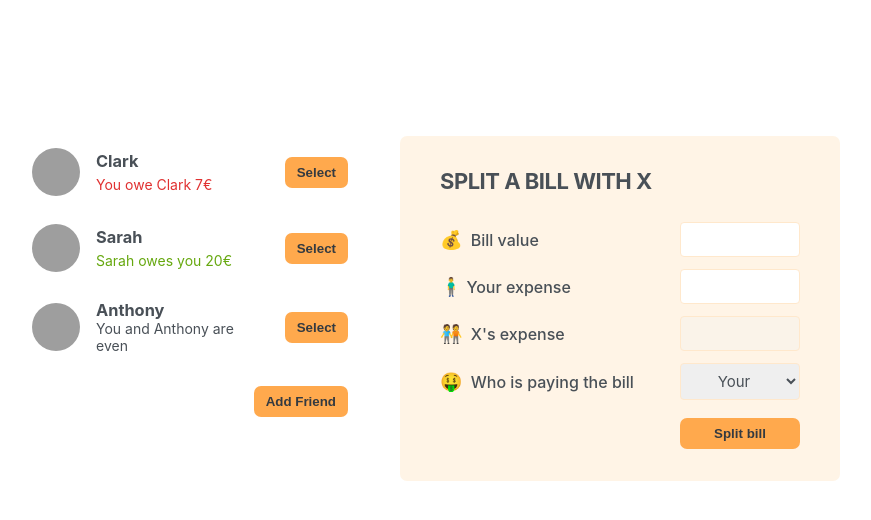
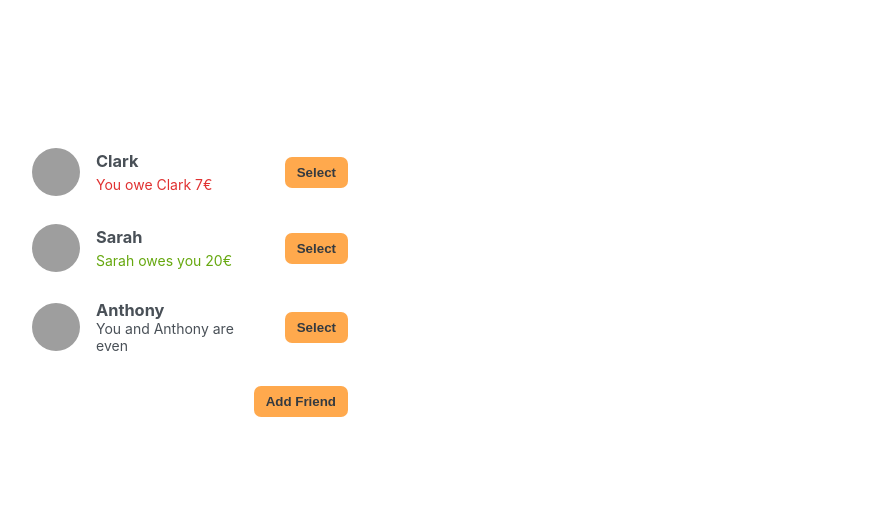
Before and after one commit to easyrilwan/eat-n-split, a React (Create React App) app: page / in a window 1280 px wide. Shown: the top 520 px of the page, without its empty margins (210-1081 px from the left). Built offline with nearby package versions, Linux system fonts and the light colour scheme; grey boxes are pictures that could not be loaded; the HTML template or start-up script is replaced by a standard one.

Commit message:
controlled element

```diff
--- a/src/App.js
+++ b/src/App.js
@@ -32,6 +32,7 @@
 export default function App() {
   const [friends, setFriends] = useState(initialFriends);
   const [showAddFriend, setShowAddFriend] = useState(false);
+  const [selectedFriend, setSelectedFriend] = useState(null);
 
   function handleShowAddFriend() {
     setShowAddFriend((show) => !show);
@@ -42,33 +43,52 @@
     setShowAddFriend(false);
   }
 
+  function handleSelection(friend) {
+    // setSelectedFriend(friend);
+    setSelectedFriend((cur) => (cur?.id === friend.id ? null : friend));
+    setShowAddFriend(false);
+  }
+
   return (
     <div className="app">
       <div className="sidebar">
-        <FriendsList friends={friends} />
+        <FriendsList
+          friends={friends}
+          selectedFriend={selectedFriend}
+          onSelection={handleSelection}
+        />
+
         {showAddFriend && <FormAddFriend onAddFriend={handleAddFriend} />}
+
         <Button onClick={handleShowAddFriend}>
           {showAddFriend ? "Close" : "Add Friend"}
         </Button>
       </div>
-      <FormSplitBill />
+      {selectedFriend && <FormSplitBill selectedFriend={selectedFriend} />}
     </div>
   );
 }
 
-function FriendsList({ friends }) {
+function FriendsList({ friends, onSelection, selectedFriend }) {
   return (
     <ul>
       {friends.map((friend) => (
-        <Friend friend={friend} key={friend.id} />
+        <Friend
+          friend={friend}
+          key={friend.id}
+          selectedFriend={selectedFriend}
+          onSelection={onSelection}
+        />
       ))}
     </ul>
   );
 }
 
-function Friend({ friend }) {
+function Friend({ friend, onSelection, selectedFriend }) {
+  const isSelected = selectedFriend?.id === friend.id;
+
   return (
-    <li>
+    <li className={isSelected ? "selected" : ""}>
       <img src={friend.image} alt={friend.name} />
       <h3>{friend.name}</h3>
 
@@ -84,7 +104,9 @@
       )}
       {friend.balance === 0 && <p>You and {friend.name} are even</p>}
 
-      <Button>Select</Button>
+      <Button onClick={() => onSelection(friend)}>
+        {isSelected ? "Close" : "Select"}
+      </Button>
     </li>
   );
 }
@@ -128,24 +150,44 @@
   );
 }
 
-function FormSplitBill() {
+function FormSplitBill({ selectedFriend }) {
+  const [bill, setBill] = useState("");
+  const [paidByUser, setPaidByUser] = useState("");
+  const paidByFriend = bill ? bill - paidByUser : "";
+  const [whoIsPaying, setWhoIsPaying] = useState("user");
+
   return (
     <form className="form-split-bill">
-      <h2>Split a bill with X</h2>
+      <h2>Split a bill with {selectedFriend.name}</h2>
 
       <label>💰 Bill value</label>
-      <input type="text" />
+      <input
+        type="text"
+        value={bill}
+        onChange={(e) => setBill(Number(e.target.value))}
+      />
 
       <label>🧍‍♂️Your expense</label>
-      <input type="text" />
+      <input
+        type="text"
+        value={paidByUser}
+        onChange={(e) =>
+          setPaidByUser(
+            Number(e.target.value) > bill ? paidByUser : Number(e.target.value)
+          )
+        }
+      />
 
-      <label>🧑‍🤝‍🧑 X's expense</label>
-      <input type="text" disabled />
+      <label>🧑‍🤝‍🧑 {selectedFriend.name}'s expense</label>
+      <input type="text" value={paidByFriend} disabled />
 
       <label>🤑 Who is paying the bill</label>
-      <select>
-        <option value="user">Your</option>
-        <option value="friend">X</option>
+      <select
+        value={whoIsPaying}
+        onChange={(e) => setWhoIsPaying(e.target.value)}
+      >
+        <option value="user">You</option>
+        <option value="friend">{selectedFriend.name}</option>
       </select>
 
       <Button>Split bill</Button>
```
